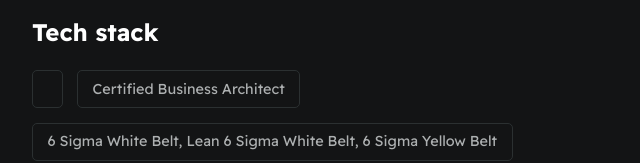
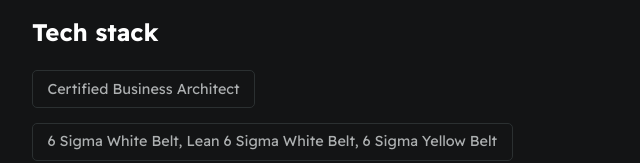
Before and after one commit to cchinchoy/cv, a plain HTML site: page index.html in a window 1280 px wide. Shown: the part 797-960 px from the top of the page, 274-914 px from the left. Drawn offline with Linux system fonts and the light colour scheme.

Commit message:
modded tech stack

```diff
--- a/index.html
+++ b/index.html
@@ -48,7 +48,6 @@
 			<section class="section--page">
 				<h2>Tech stack</h2>
 				<div id="wrapper--techstack__items">
-					<div class="card--techstack"><span></span></div>
 					<div class="card--techstack"><span>Certified Business Architect</span></div>
 					<div class="card--techstack"><span>6 Sigma White Belt, Lean 6 Sigma White Belt, 6 Sigma Yellow Belt </span></div>
 					<div class="card--techstack"><span>6 Sigma Green Belt, 6 Sigma Black Belt </span></div>
```
